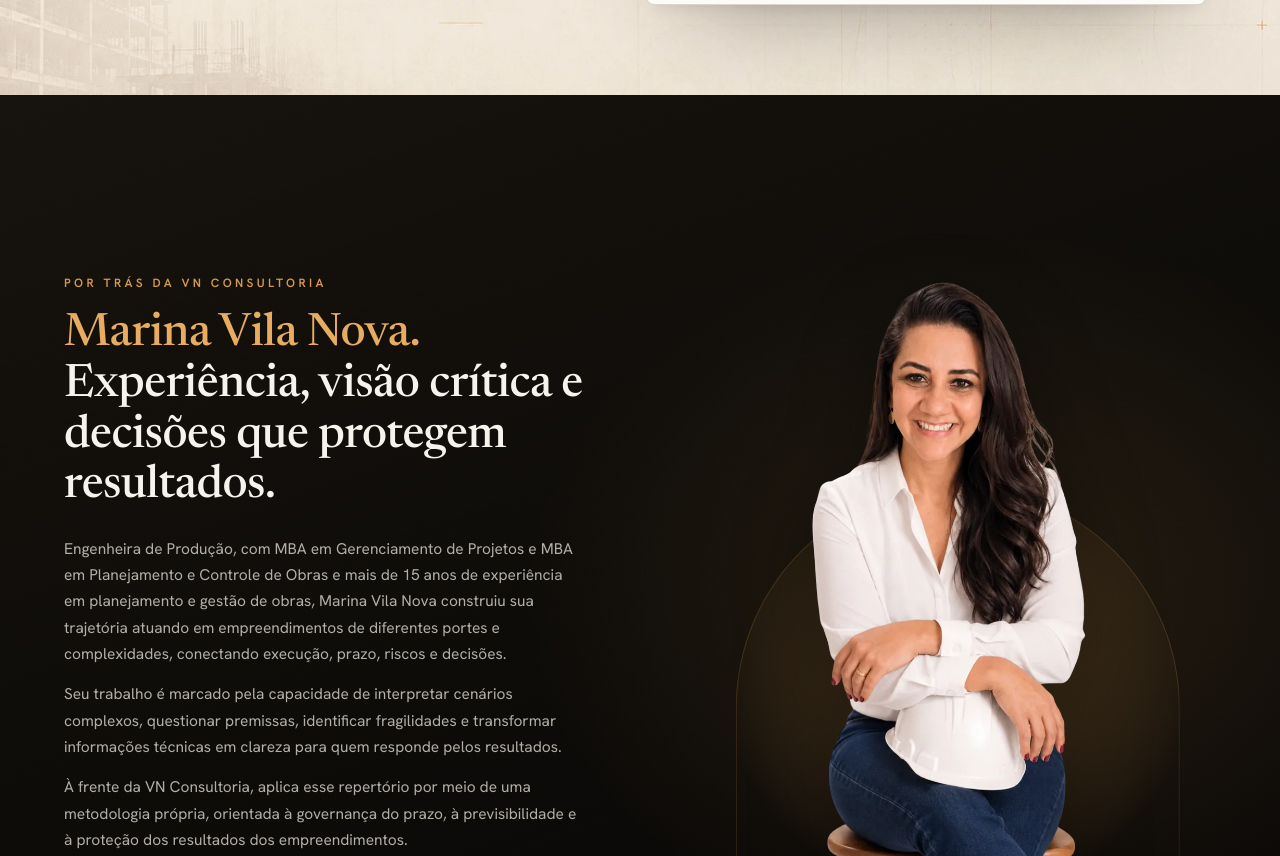
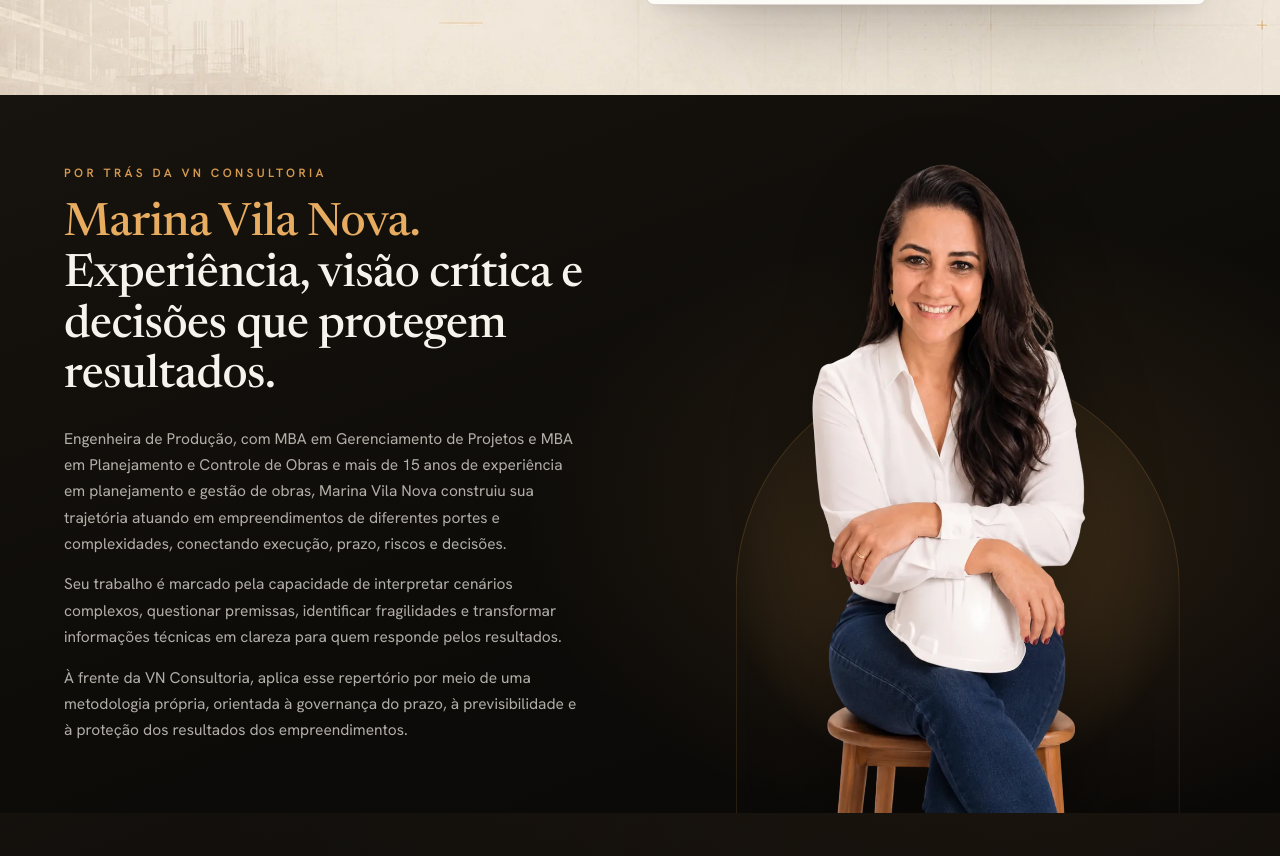
Before and after one commit to VilaCrunk/vila-nova-site, a website: page index.html in a window 1280 px wide. Shown: the part 5559-6415 px from the top of the page. Drawn offline with Linux system fonts and the light colour scheme.

Commit message:
Seção Marina: reduz o espaço superior
Co-Authored-By: Claude Opus 5.5 <noreply@anthropic.com>
Claude-Session: https://claude.ai/code/session_01KsBwCwthAJEGJc7a5gF25H

```diff
--- a/css/style.css
+++ b/css/style.css
@@ -1924,9 +1924,10 @@ html.js .hero .reveal:not(.in) { opacity: .01; }
 .marina-bg { background: radial-gradient(60% 70% at 78% 60%, rgba(214,154,78,.13), transparent 62%); }
 @media (min-width: 861px) {
   .marina-grid { grid-template-columns: 1.05fr .95fr; align-items: stretch; }
-  .marina-copy { align-self: center; padding: clamp(48px,6vw,88px) 0; }
+  .marina-copy { align-self: center; padding: 0 0 clamp(32px,4vw,56px); }
   .marina-photo img { width: min(100%, 500px); }
 }
 @media (max-width: 860px) {
   .marina-copy { padding-bottom: clamp(56px,12vw,80px); }
 }
+.marina-inner { padding-top: clamp(36px,4vw,60px); }
```
